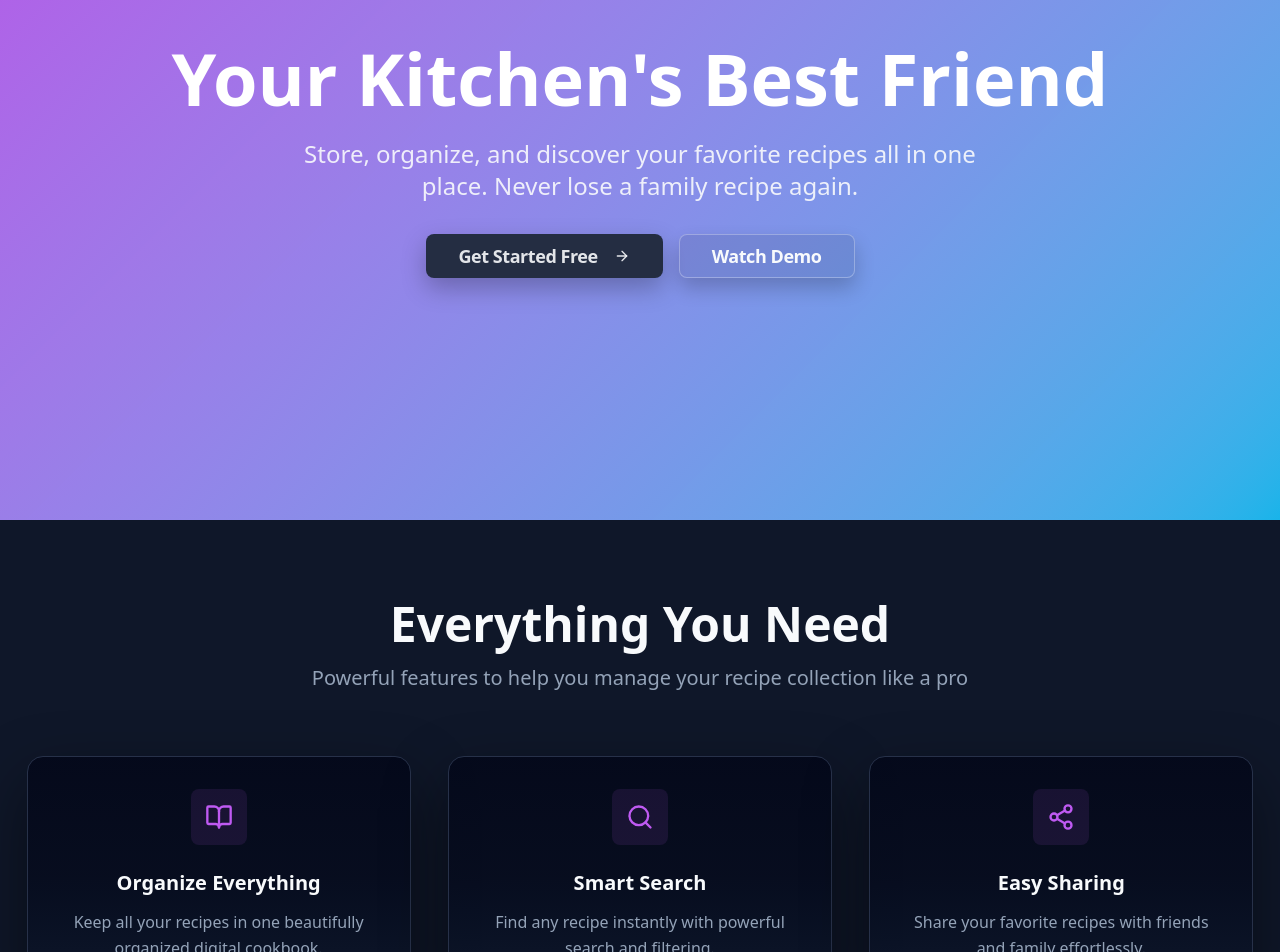
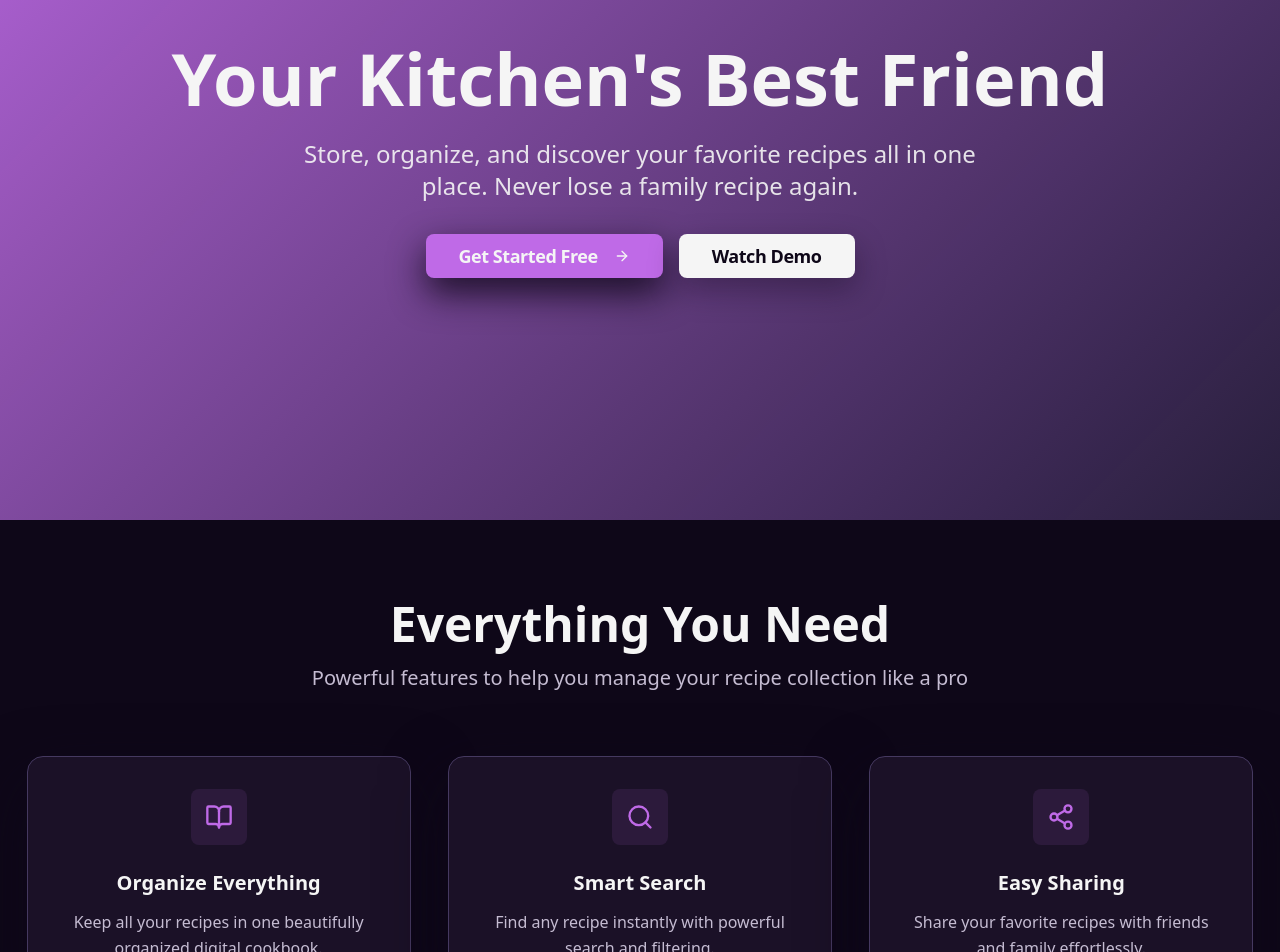
Before and after one commit to maksfilius/recipe-vault, a Next.js app: page / in a window 1280 px wide. Shown: the part 200-1152 px from the top of the page. Built offline with nearby package versions, Linux system fonts and the light colour scheme.

Commit message:
Add category theme tokens, global style refactor

```diff
--- a/src/app/globals.css
+++ b/src/app/globals.css
@@ -2,100 +2,86 @@
 
 @layer theme {
   @theme {
-    --color-background: hsl(222 47% 11%);
-    --color-foreground: hsl(210 40% 98%);
-
-    --color-card: hsl(222 47% 14%);
-    --color-card-foreground: hsl(210 40% 98%);
-
-    --color-popover: hsl(222 47% 14%);
-    --color-popover-foreground: hsl(210 40% 98%);
-
-    --color-primary: hsl(280 85% 65%);
-    --color-primary-foreground: hsl(210 40% 98%);
-
-    --color-secondary: hsl(222 47% 18%);
-    --color-secondary-foreground: hsl(210 40% 98%);
-
-    --color-muted: hsl(222 30% 20%);
-    --color-muted-foreground: hsl(215 20% 65%);
-
-    --color-accent: hsl(195 100% 55%);
-    --color-accent-foreground: hsl(222 47% 11%);
-
-    --color-destructive: hsl(0 84% 60%);
-    --color-destructive-foreground: hsl(210 40% 98%);
-
-    --color-border: hsl(222 30% 22%);
-    --color-input: hsl(222 30% 22%);
-    --color-ring: hsl(280 85% 65%);
+    --color-background: hsl(var(--background));
+    --color-foreground: hsl(var(--foreground));
+    --color-card: hsl(var(--card));
+    --color-primary: hsl(var(--primary));
+    --color-primary-foreground: hsl(var(--primary-foreground));
+    --color-muted: hsl(var(--muted));
+    --color-muted-foreground: hsl(var(--muted-foreground));
+    --color-border: hsl(var(--border));
+    --color-destructive: hsl(var(--destructive));
+    --color-ring: hsl(var(--ring));
 
     --radius: 0.75rem;
   }
 }
 
-@layer base {
-  .dark {
-    --color-background: hsl(222 47% 8%);
-    --color-foreground: hsl(210 40% 98%);
+:root {
+  color-scheme: dark;
 
-    --color-card: hsl(222 47% 11%);
-    --color-card-foreground: hsl(210 40% 98%);
+  --background: 265 55% 6%;
+  --foreground: 0 0% 96%;
+  --card: 266 40% 11%;
+  --primary: 281 72% 66%;
+  --primary-foreground: 262 48% 12%;
+  --muted: 258 32% 20%;
+  --muted-foreground: 265 20% 78%;
+  --border: 258 25% 30%;
+  --destructive: 3 76% 57%;
+  --ring: var(--primary);
 
-    --color-popover: hsl(222 47% 11%);
-    --color-popover-foreground: hsl(210 40% 98%);
+  --cat-breakfast-label: 42 92% 80%;
+  --cat-breakfast-grad-start: 35 86% 42%;
+  --cat-breakfast-grad-end: 16 70% 30%;
 
-    --color-primary: hsl(280 85% 68%);
-    --color-primary-foreground: hsl(210 40% 98%);
+  --cat-lunch-label: 155 55% 74%;
+  --cat-lunch-grad-start: 152 60% 40%;
+  --cat-lunch-grad-end: 190 60% 30%;
 
-    --color-secondary: hsl(222 47% 15%);
-    --color-secondary-foreground: hsl(210 40% 98%);
+  --cat-dinner-label: 292 75% 82%;
+  --cat-dinner-grad-start: 280 70% 40%;
+  --cat-dinner-grad-end: 310 65% 28%;
 
-    --color-muted: hsl(222 30% 18%);
-    --color-muted-foreground: hsl(215 20% 70%);
+  --cat-snack-label: 338 80% 78%;
+  --cat-snack-grad-start: 330 70% 45%;
+  --cat-snack-grad-end: 10 70% 32%;
+}
 
-    --color-accent: hsl(195 100% 58%);
-    --color-accent-foreground: hsl(222 47% 8%);
+.dark {
+  color-scheme: dark;
 
-    --color-destructive: hsl(0 84% 65%);
-    --color-destructive-foreground: hsl(210 40% 98%);
+  --background: 265 63% 4%;
+  --foreground: 0 0% 98%;
+  --card: 267 44% 9%;
+  --primary: 281 78% 65%;
+  --primary-foreground: 264 52% 14%;
+  --muted: 257 35% 18%;
+  --muted-foreground: 260 18% 82%;
+  --border: 260 28% 24%;
+  --destructive: 3 78% 55%;
+  --ring: var(--primary);
 
-    --color-border: hsl(222 30% 18%);
-    --color-input: hsl(222 30% 18%);
-    --color-ring: hsl(280 85% 68%);
-  }
+  --cat-breakfast-label: 42 92% 80%;
+  --cat-breakfast-grad-start: 35 86% 42%;
+  --cat-breakfast-grad-end: 16 70% 30%;
+
+  --cat-lunch-label: 155 55% 74%;
+  --cat-lunch-grad-start: 152 60% 40%;
+  --cat-lunch-grad-end: 190 60% 30%;
+
+  --cat-dinner-label: 292 75% 82%;
+  --cat-dinner-grad-start: 280 70% 40%;
+  --cat-dinner-grad-end: 310 65% 28%;
+
+  --cat-snack-label: 338 80% 78%;
+  --cat-snack-grad-start: 330 70% 45%;
+  --cat-snack-grad-end: 10 70% 32%;
 }
 
 @layer base {
   * { @apply border-border; }
   body { @apply bg-background text-foreground; }
-}
-
-:root {
-  --hero-gradient: linear-gradient(135deg, hsl(280 85% 65%), hsl(195 100% 55%));
-  --card-hover-shadow: 0 25px 50px -12px hsl(280 85% 65% / 0.4);
-  --glow-purple: 0 0 60px hsl(280 85% 65% / 0.3);
-  --glow-cyan: 0 0 60px hsl(195 100% 55% / 0.3);
-  --transition-smooth: all 0.3s cubic-bezier(0.4, 0, 0.2, 1);
-
-  --sidebar-background: hsl(0 0% 98%);
-  --sidebar-foreground: hsl(240 5.3% 26.1%);
-  --sidebar-primary: hsl(240 5.9% 10%);
-  --sidebar-primary-foreground: hsl(0 0% 98%);
-  --sidebar-accent: hsl(240 4.8% 95.9%);
-  --sidebar-accent-foreground: hsl(240 5.9% 10%);
-  --sidebar-border: hsl(220 13% 91%);
-  --sidebar-ring: hsl(217.2 91.2% 59.8%);
-}
-.dark {
-  --sidebar-background: hsl(240 5.9% 10%);
-  --sidebar-foreground: hsl(240 4.8% 95.9%);
-  --sidebar-primary: hsl(224.3 76.3% 48%);
-  --sidebar-primary-foreground: hsl(0 0% 100%);
-  --sidebar-accent: hsl(240 3.7% 15.9%);
-  --sidebar-accent-foreground: hsl(240 4.8% 95.9%);
-  --sidebar-border: hsl(240 3.7% 15.9%);
-  --sidebar-ring: hsl(217.2 91.2% 59.8%);
 }
 
 @layer utilities {
--- a/src/components/landing/Features.tsx
+++ b/src/components/landing/Features.tsx
@@ -61,7 +61,7 @@ const Features = () => {
           {features.map((feature, index) => (
             <Card
               key={index}
-              className={`group w-full max-w-sm border border-border hover:shadow-[var(--card-hover-shadow)] transition-all duration-500 hover:-translate-y-2 hover:scale-105 ${
+              className={`group w-full max-w-sm border border-border hover:shadow-[0_25px_60px_hsl(var(--background)_/_0.7)] transition-all duration-500 hover:-translate-y-2 hover:scale-105 ${
                 isVisible ? "opacity-100 translate-y-0" : "opacity-0 translate-y-10"
               }`}
               style={{ transitionDelay: `${index * 100}ms` }}
@@ -70,7 +70,7 @@ const Features = () => {
                 <div className="w-14 h-14 rounded-lg bg-primary/10 group-hover:bg-primary/20 flex items-center justify-center mb-6 transition-all duration-300 group-hover:scale-110 mx-auto">
                   <feature.icon className="h-7 w-7 text-primary transition-transform duration-300 group-hover:rotate-12" />
                 </div>
-                <h3 className="text-xl font-semibold mb-3 text-card-foreground">
+                <h3 className="text-xl font-semibold mb-3 text-foreground">
                   {feature.title}
                 </h3>
                 <p className="text-muted-foreground leading-relaxed">
--- a/src/components/landing/Hero.tsx
+++ b/src/components/landing/Hero.tsx
@@ -34,32 +34,33 @@ const Hero = () => {
         className="absolute inset-0 z-0 transition-transform duration-75 ease-out will-change-transform"
         style={{
           backgroundImage:
-            "linear-gradient(135deg, color-mix(in hsl, var(--color-primary) 95%, transparent), color-mix(in hsl, var(--color-accent) 90%, transparent))",          backgroundSize: "cover",
+            "linear-gradient(135deg, color-mix(in hsl, var(--color-primary) 95%, transparent), color-mix(in hsl, var(--color-muted) 85%, transparent))",
+          backgroundSize: "cover",
           backgroundPosition: "center",
         }}
       />
 
       <div className="container relative z-10 px-6 py-20 text-center">
-        <h1 className="text-5xl md:text-7xl font-bold text-white mb-6 animate-fade-in">
+        <h1 className="text-5xl md:text-7xl font-bold text-foreground mb-6 animate-fade-in">
           Your Kitchen's Best Friend
         </h1>
 
         <p
-          className="text-xl md:text-2xl text-primary-foreground/90 mb-8 max-w-2xl mx-auto animate-fade-in-delayed"
+          className="text-xl md:text-2xl text-foreground/90 mb-8 max-w-2xl mx-auto animate-fade-in-delayed"
         >
           Store, organize, and discover your favorite recipes all in one place. Never lose a family recipe again.
         </p>
 
         <div className="flex flex-col sm:flex-row gap-4 justify-center items-center animate-fade-in-more">
-          <Button size="lg" variant="secondary" className="group text-lg px-8 hover:scale-105 transition-all duration-300">
+          <Button size="lg" variant="primary" className="text-lg px-8">
             Get Started Free
             <ArrowRight className="ml-2 h-5 w-5 transition-transform group-hover:translate-x-1" />
           </Button>
 
           <Button
             size="lg"
-            variant="outline"
-            className="text-lg px-8 bg-background/10 backdrop-blur-sm border-primary-foreground/30 text-primary-foreground hover:bg-background/20 hover:scale-105 transition-all duration-300"
+            variant="secondary"
+            className="text-lg px-8"
           >
             Watch Demo
           </Button>
--- a/src/components/ui/button.tsx
+++ b/src/components/ui/button.tsx
@@ -10,18 +10,11 @@ const buttonVariants = cva(
     variants: {
       variant: {
         primary:
-          "bg-primary text-primary-foreground shadow-[0_15px_35px_rgba(0,0,0,0.3)] hover:bg-primary/90 hover:shadow-[0_20px_45px_rgba(0,0,0,0.35)] active:bg-primary/80",
+          "bg-primary text-foreground shadow-[0_15px_35px_hsl(var(--background)_/_0.85)] hover:bg-primary/90 hover:shadow-[0_20px_45px_hsl(var(--background)_/_0.9)] active:bg-primary/80",
         secondary:
-          "bg-muted text-foreground/90 shadow-[0_10px_25px_rgba(0,0,0,0.25)] hover:bg-muted/80 hover:text-foreground",
-        accent:
-          "bg-gradient-to-b from-primary/95 via-primary to-primary/80 text-white shadow-[0_18px_45px_rgba(23,37,84,0.55)] hover:from-primary hover:to-primary/70 dark:from-primary/80 dark:to-primary/60",
-        destructive:
-          "bg-destructive text-destructive-foreground shadow-[0_15px_35px_rgba(159,18,57,0.45)] hover:bg-destructive/90",
-        outline:
-          "border-white/20 bg-transparent text-foreground shadow-[0_10px_20px_rgba(0,0,0,0.2)] hover:border-white/40 hover:bg-white/5 dark:border-white/10",
+          "bg-foreground text-background shadow-[0_12px_30px_hsl(var(--background)_/_0.35)] hover:bg-foreground/95",
         ghost:
-          "border-transparent bg-transparent text-muted-foreground hover:bg-white/10 hover:text-foreground active:bg-white/15",
-        link: "border-none bg-transparent px-0 py-0 text-primary underline-offset-4 hover:underline focus-visible:underline",
+          "border-border/60 bg-transparent text-foreground hover:bg-foreground/10 active:bg-foreground/15",
       },
       size: {
         xs: "h-8 px-3 text-xs",
--- a/src/components/ui/card.tsx
+++ b/src/components/ui/card.tsx
@@ -4,19 +4,17 @@ import { cva, type VariantProps } from "class-variance-authority";
 import { cn } from "../../lib/utils";
 
 const cardVariants = cva(
-  "group relative flex flex-col overflow-hidden rounded-2xl border border-black/5 bg-card text-card-foreground shadow-[0_25px_65px_rgba(0,0,0,0.45)] transition-all duration-300 ease-out focus-visible:outline-none focus-visible:ring-2 focus-visible:ring-primary/40 focus-visible:ring-offset-2 focus-visible:ring-offset-background dark:border-white/10",
+  "group relative flex flex-col overflow-hidden rounded-2xl border border-border/60 bg-card text-foreground shadow-[0_25px_65px_hsl(var(--background)_/_0.65)] transition-all duration-300 ease-out focus-visible:outline-none focus-visible:ring-2 focus-visible:ring-primary/40 focus-visible:ring-offset-2 focus-visible:ring-offset-background",
   {
     variants: {
       variant: {
-        elevated:
-          "bg-gradient-to-b from-slate-950/80 via-slate-950/60 to-slate-900/70 dark:from-slate-900 dark:via-slate-900/90 dark:to-black/60",
-        subtle: "border-white/5 bg-muted/20 shadow-[0_15px_45px_rgba(0,0,0,0.35)]",
-        outline: "border-dashed border-white/15 bg-transparent shadow-none",
-        glass:
-          "border-white/10 bg-white/5 text-white shadow-[0_30px_80px_rgba(0,0,0,0.55)] supports-[backdrop-filter]:backdrop-blur-2xl",
+        elevated: "bg-card",
+        subtle: "bg-muted/40",
+        outline: "border-dashed border-border/60 bg-transparent shadow-none",
+        glass: "border-border/40 bg-foreground/5 supports-[backdrop-filter]:backdrop-blur-2xl",
       },
       interactive: {
-        true: "hover:-translate-y-1 hover:shadow-[0_35px_85px_rgba(0,0,0,0.6)] focus-within:-translate-y-1",
+        true: "hover:-translate-y-1 hover:shadow-[0_35px_85px_hsl(var(--background)_/_0.7)] focus-within:-translate-y-1",
         false: "",
       },
       padding: {
@@ -47,7 +45,7 @@ Card.displayName = "Card";
 
 const CardHeader = React.forwardRef<HTMLDivElement, React.HTMLAttributes<HTMLDivElement>>(
   ({ className, ...props }, ref) => (
-    <div ref={ref} className={cn("flex flex-col gap-2 px-6 pb-4 pt-6 text-left", className)} {...props} />
+    <div ref={ref} className={cn("flex flex-col gap-2 px-6 pb-4 pt-6 text-left text-foreground", className)} {...props} />
   ),
 );
 CardHeader.displayName = "CardHeader";
@@ -65,7 +63,7 @@ CardTitle.displayName = "CardTitle";
 
 const CardDescription = React.forwardRef<HTMLParagraphElement, React.HTMLAttributes<HTMLParagraphElement>>(
   ({ className, ...props }, ref) => (
-    <p ref={ref} className={cn("text-sm leading-relaxed text-muted-foreground/90", className)} {...props} />
+    <p ref={ref} className={cn("text-sm leading-relaxed text-muted-foreground", className)} {...props} />
   ),
 );
 CardDescription.displayName = "CardDescription";
--- a/src/components/ui/dialog.tsx
+++ b/src/components/ui/dialog.tsx
@@ -38,7 +38,7 @@ function DialogOverlay({
     <DialogPrimitive.Overlay
       data-slot="dialog-overlay"
       className={cn(
-        "data-[state=open]:animate-in data-[state=closed]:animate-out data-[state=closed]:fade-out-0 data-[state=open]:fade-in-0 fixed inset-0 z-50 bg-black/50",
+        "data-[state=open]:animate-in data-[state=closed]:animate-out data-[state=closed]:fade-out-0 data-[state=open]:fade-in-0 fixed inset-0 z-50 bg-background/80 backdrop-blur-sm",
         className
       )}
       {...props}
@@ -69,7 +69,7 @@ function DialogContent({
         {showCloseButton && (
           <DialogPrimitive.Close
             data-slot="dialog-close"
-            className="ring-offset-background focus:ring-ring data-[state=open]:bg-accent data-[state=open]:text-muted-foreground absolute top-4 right-4 rounded-xs opacity-70 transition-opacity hover:opacity-100 focus:ring-2 focus:ring-offset-2 focus:outline-hidden disabled:pointer-events-none [&_svg]:pointer-events-none [&_svg]:shrink-0 [&_svg:not([class*='size-'])]:size-4"
+            className="ring-offset-background focus:ring-ring data-[state=open]:bg-primary/20 data-[state=open]:text-primary-foreground absolute top-4 right-4 rounded-xs opacity-70 transition-opacity hover:opacity-100 focus:ring-2 focus:ring-offset-2 focus:outline-hidden disabled:pointer-events-none [&_svg]:pointer-events-none [&_svg]:shrink-0 [&_svg:not([class*='size-'])]:size-4"
           >
             <XIcon />
             <span className="sr-only">Close</span>
```
Also changed, not shown: src/components/dashboard/AppShell.tsx (+7 -7 lines), src/components/dashboard/SideBar.tsx (+8 -8 lines), src/components/dashboard/TopBar.tsx (+5 -5 lines), src/components/landing/CTA.tsx (+5 -9 lines).
